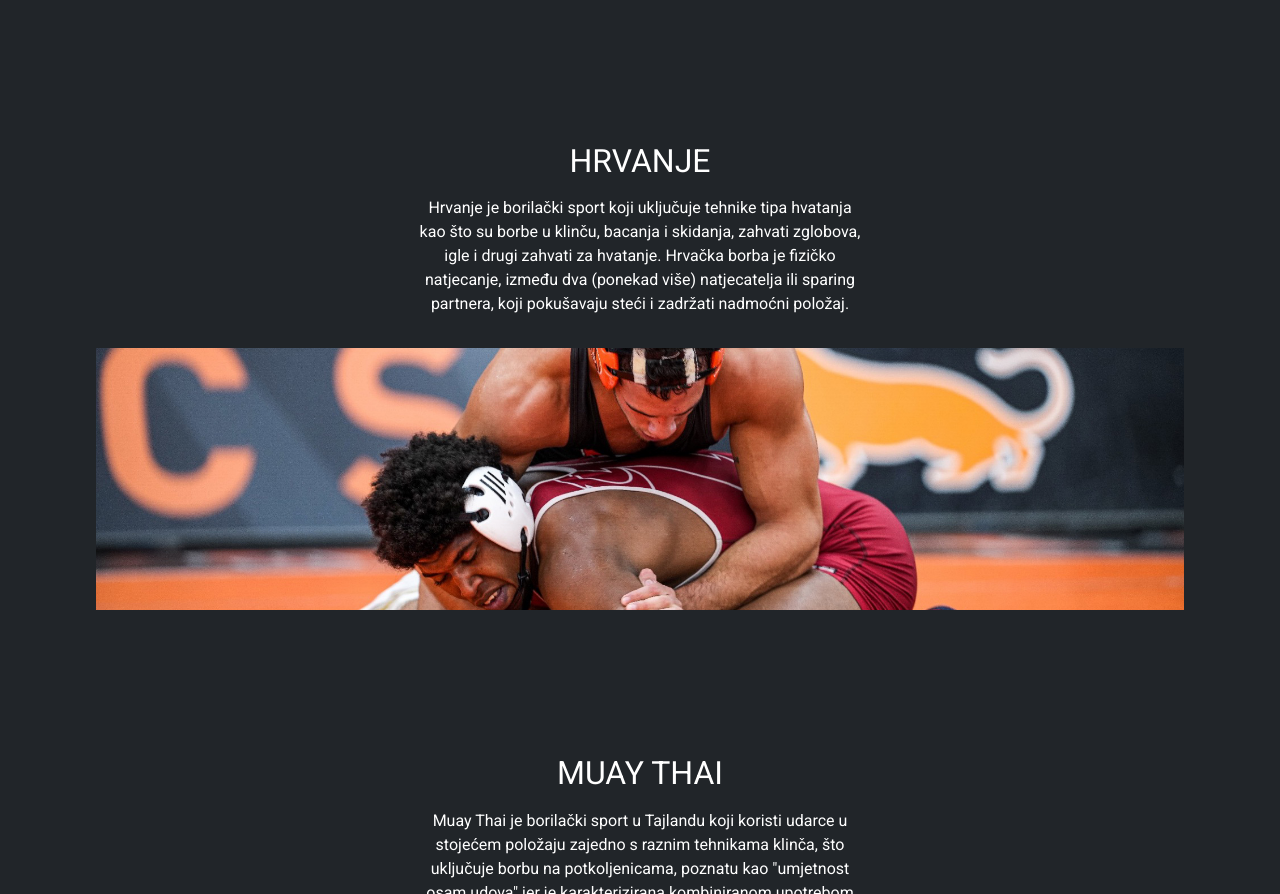
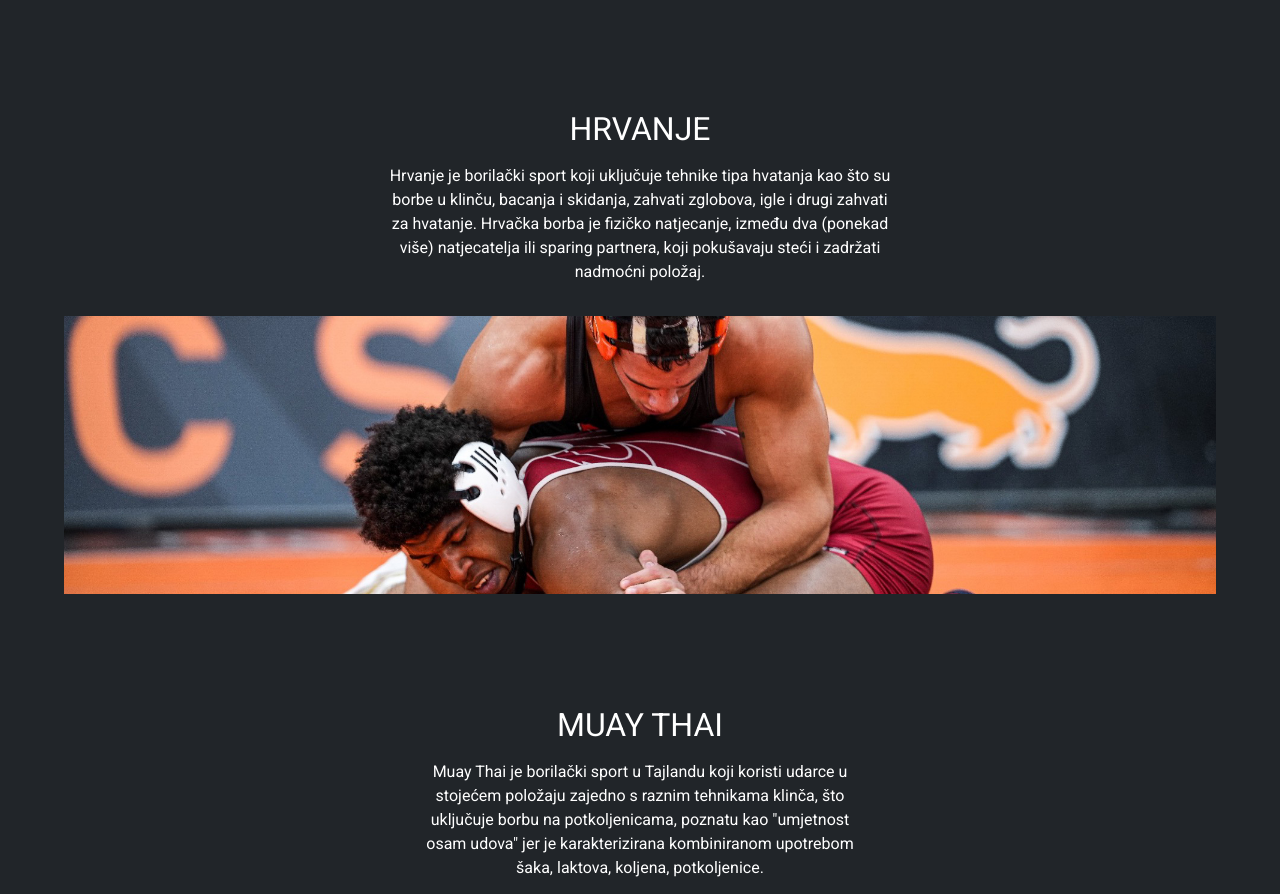
Before and after one commit to domezd/dome1312, a plain HTML site: page index.html in a window 1280 px wide. Shown: the part 3137-4031 px from the top of the page. Drawn offline with nearby package versions, Linux system fonts and the light colour scheme; files whose address does not match are found by name.

Commit message:
Update index.html

```diff
--- a/index.html
+++ b/index.html
@@ -137,7 +137,7 @@
 
 </div>
 
- <div class="container-fluid mt-5 p-5 text-center bg-dark text-white">
+ <div class="container-fluid mt-5 p-3 text-center bg-dark text-white">
     <h2>HRVANJE</h2>
      <p>Hrvanje je borilački sport koji uključuje tehnike tipa hvatanja kao što su borbe u klinču, bacanja i skidanja, zahvati zglobova, igle i drugi zahvati za hvatanje. Hrvačka borba je fizičko natjecanje, između dva (ponekad više) natjecatelja ili sparing partnera, koji pokušavaju steći i zadržati nadmoćni položaj.</p>
     <img src="img/hrvanje.jpg" class="slike" alt="hrvanje" width="100%" >
```
